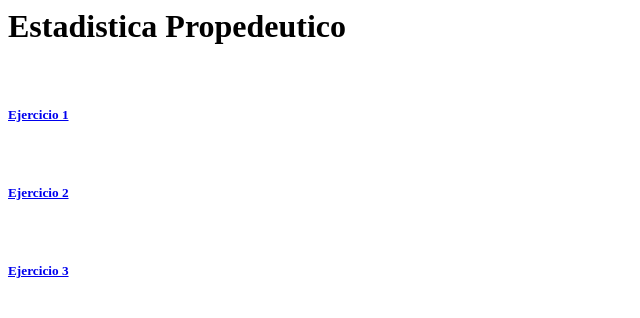
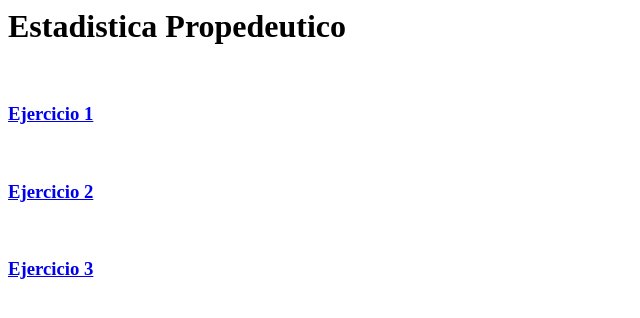
Before and after one commit to grcbit/R_test, a plain HTML site: page index.html in a window 1280 px wide. Shown: the whole page, without its empty margins (0-640 px from the left). Drawn offline with Linux system fonts and the light colour scheme.

Commit message:
Ejercicios basicos de estadistica y R

```diff
--- a/index.html
+++ b/index.html
@@ -4,11 +4,11 @@
 	<body>
 		<h1>Estadistica Propedeutico</h1>
 		<br>
-		<a href="./r_files/ejercicio_1.html"><h5>Ejercicio 1</h5></a>
+		<a href="./r_files/ejercicio_1.html"><h3>Ejercicio 1</h3></a>
 		<br>
-		<a href="./r_files/ejercicio_2.html"><h5>Ejercicio 2</h5></a>
+		<a href="./r_files/ejercicio_2.html"><h3>Ejercicio 2</h3></a>
 		<br>
-		<a href="./r_files/ejercicio_3.html"><h5>Ejercicio 3</h5></a>
+		<a href="./r_files/ejercicio_3.html"><h3>Ejercicio 3</h3></a>
 
 	<body>
 </html>
```
